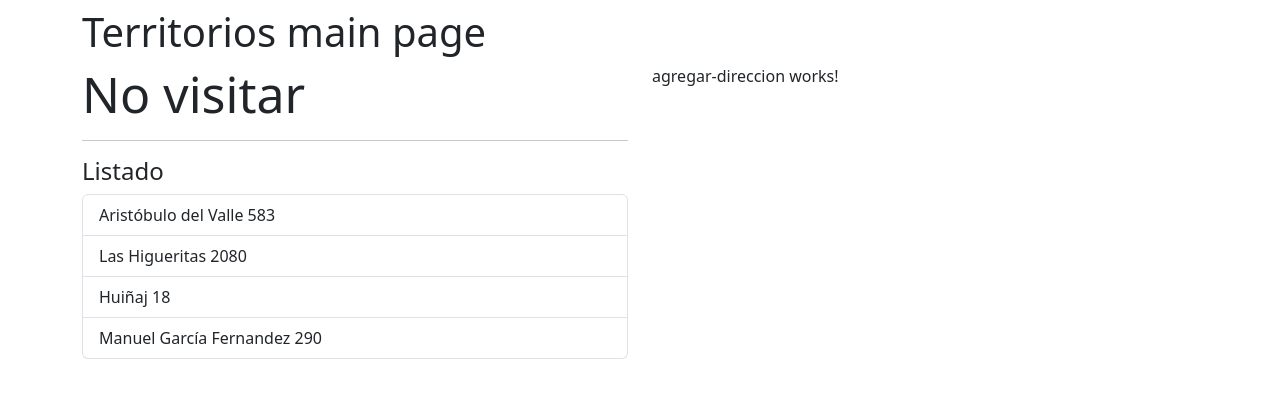
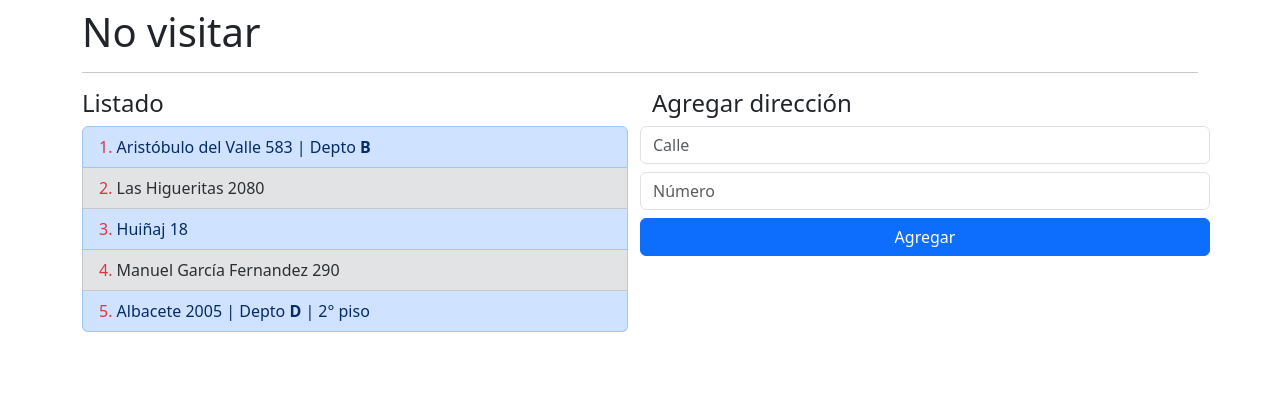
Before and after one commit to pabloadbes/territorios-front, an Angular app: page / in a window 1280 px wide. Shown: the top 398 px of the page. Built offline with nearby package versions, Linux system fonts and the light colour scheme.

Commit message:
Listado @Input()

```diff
--- a/src/app/territorios/components/agregar-direccion/agregar-direccion.component.html
+++ b/src/app/territorios/components/agregar-direccion/agregar-direccion.component.html
@@ -1 +1,13 @@
-<p>agregar-direccion works!</p>
+<h4>Agregar dirección</h4>
+
+<form class="row">
+
+  <input type="text"  class="form-control mb-2" placeholder="Calle">
+
+  <input type="number"class="form-control mb-2" placeholder="Número">
+
+  <button type="submit" class="btn btn-primary">
+    Agregar
+  </button>
+
+</form>
--- a/src/app/territorios/components/agregar-direccion/agregar-direccion.component.ts
+++ b/src/app/territorios/components/agregar-direccion/agregar-direccion.component.ts
@@ -1,7 +1,7 @@
 import { Component } from '@angular/core';
 
 @Component({
-  selector: 'app-agregar-direccion',
+  selector: 'app-territorios-agregar-direccion',
   templateUrl: './agregar-direccion.component.html',
   styleUrl: './agregar-direccion.component.css',
 })
--- a/src/app/territorios/components/listado-direcciones/listado-direcciones.component.html
+++ b/src/app/territorios/components/listado-direcciones/listado-direcciones.component.html
@@ -1,12 +1,21 @@
-<h1>No visitar</h1>
-<hr>
-
 <div class="row">
     <div class="col">
         <h4>Listado</h4>
             <ul class="mt-2 list-group">
-                <li class="list-group-item"
-                    *ngFor="let direccion of listadoDirecciones">{{direccion}}
+                <li *ngFor="let direccion of listadoDirecciones;
+                    let i = index;
+                    let isEven = even"
+                    class="list-group-item"
+                    [ngClass]="{
+                      'list-group-item-primary':isEven,
+                      'list-group-item-secondary':!isEven
+                      }"
+                    >
+                    <span class="text-danger"> {{ i + 1 }}. </span>
+                    <span>{{ direccion.calle }} </span>
+                    <span>{{ direccion.numero }} </span>
+                    <span *ngIf="direccion.departamento">| Depto <strong> {{ direccion.departamento }} </strong></span>
+                    <span *ngIf="direccion.piso">| {{ direccion.piso }}° piso</span>
                 </li>
             </ul>
     </div>
--- a/src/app/territorios/components/listado-direcciones/listado-direcciones.component.ts
+++ b/src/app/territorios/components/listado-direcciones/listado-direcciones.component.ts
@@ -1,4 +1,5 @@
-import { Component } from '@angular/core';
+import { Component, Input } from '@angular/core';
+import { Direccion } from '../../interfaces/territorio.direccion';
 
 @Component({
   selector: 'app-territorios-listado-direcciones',
@@ -6,5 +7,7 @@ import { Component } from '@angular/core';
   styleUrl: './listado-direcciones.component.css'
 })
 export class ListadoDireccionesComponent {
-  listadoDirecciones: string[] = ['Aristóbulo del Valle 583', 'Las Higueritas 2080', 'Huiñaj 18', 'Manuel García Fernandez 290'];
+
+  @Input()
+  listadoDirecciones?: Direccion[];
 }
--- a/src/app/territorios/interfaces/territorio.direccion.ts
+++ b/src/app/territorios/interfaces/territorio.direccion.ts
@@ -1,6 +1,6 @@
 export interface Direccion {
     calle: String;
     numero: number;
-    departamento: string;
-    piso: string;
+    departamento?: string;
+    piso?: string;
 }
--- a/src/app/territorios/pages/main-page.component.html
+++ b/src/app/territorios/pages/main-page.component.html
@@ -1,11 +1,11 @@
-<h1>Territorios main page</h1>
-<!--<app-territorios-territorio></app-territorios-territorio>
-<app-territorios-listado-territorios></app-territorios-listado-territorios>-->
+<h1>No visitar</h1>
+<hr>
+
 <div class="row">
     <div class="col">
-        <app-territorios-listado-direcciones></app-territorios-listado-direcciones>
+        <app-territorios-listado-direcciones [listadoDirecciones]="direcciones"></app-territorios-listado-direcciones>
     </div>
     <div class="col">
-        <app-agregar-direccion></app-agregar-direccion>
+        <app-territorios-agregar-direccion></app-territorios-agregar-direccion>
     </div>
 </div>
--- a/src/app/territorios/pages/main-page.component.ts
+++ b/src/app/territorios/pages/main-page.component.ts
@@ -1,4 +1,5 @@
 import { Component } from '@angular/core';
+import { Direccion } from '../interfaces/territorio.direccion';
 
 @Component({
     selector: 'app-territorios-main-page',
@@ -6,5 +7,23 @@ import { Component } from '@angular/core';
 })
 
 export class TerritoriosMainPageComponent {
-
+  direcciones: Direccion[] = [{
+    calle: 'Aristóbulo del Valle',
+    numero: 583,
+    departamento: 'B'
+  },{
+    calle: 'Las Higueritas',
+    numero: 2080
+  },{
+    calle: 'Huiñaj',
+    numero: 18
+  },{
+    calle: 'Manuel García Fernandez',
+    numero: 290
+  },{
+    calle: 'Albacete',
+    numero: 2005,
+    departamento: 'D',
+    piso: '2'
+  }]
 }
```
